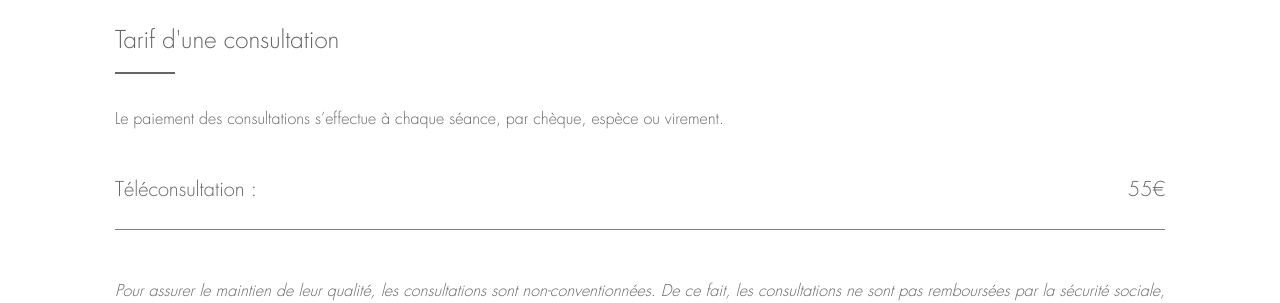
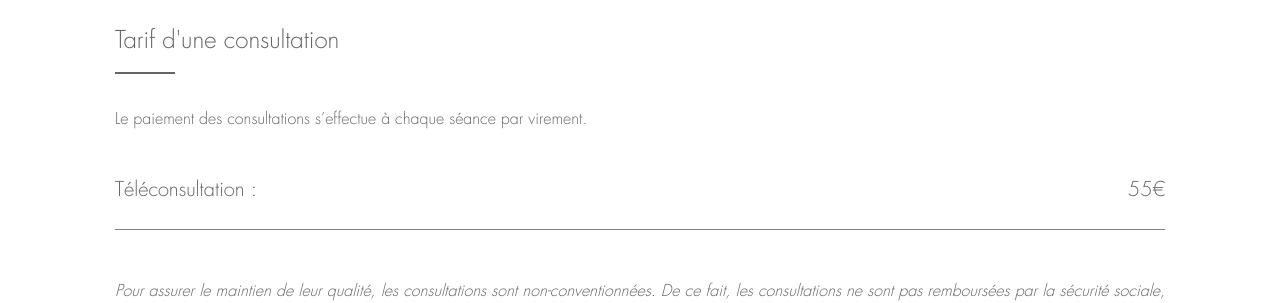
Before and after one commit to florentdouine/psychologue, a Jekyll site: the page built from pricing.html, in a window 1280 px wide. Shown: the part 122-425 px from the top of the page. Built offline with Jekyll 4.4.1, drawn with Linux system fonts in a browser that asks for light colours.

Commit message:
Virement uniquement

```diff
--- a/pricing.html
+++ b/pricing.html
@@ -10,7 +10,7 @@ order: 5
         <div class="margin-container">
             <h3 class="line-below">Tarif d'une consultation</h3>
             <p>
-                Le paiement des consultations s’effectue à chaque séance, par chèque, espèce ou virement.
+                Le paiement des consultations s’effectue à chaque séance par virement.
             </p>
             <div class="pricing-details-container">
                 <span class="pricing-title">Téléconsultation : </span><span class="pricing-value">55€</span>
```
